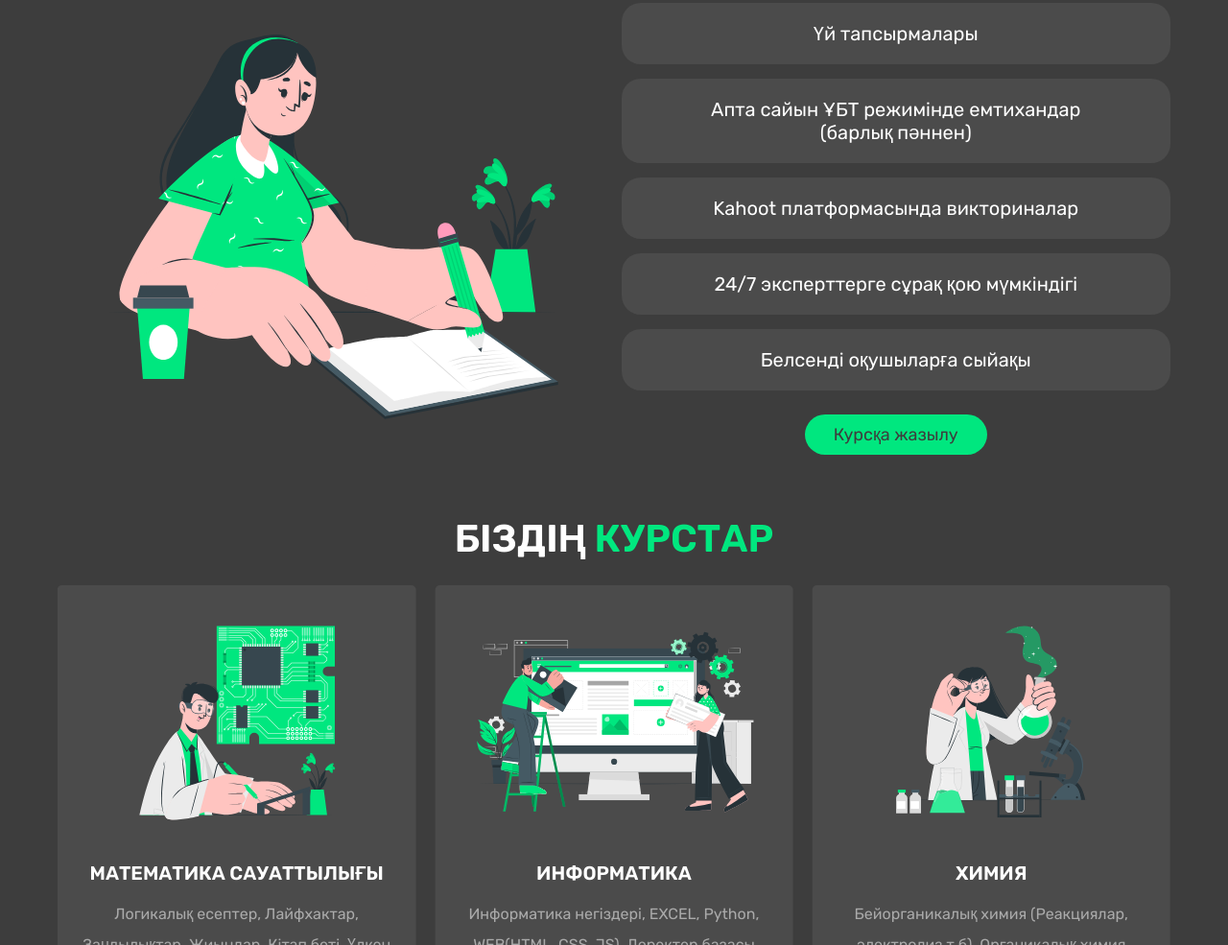
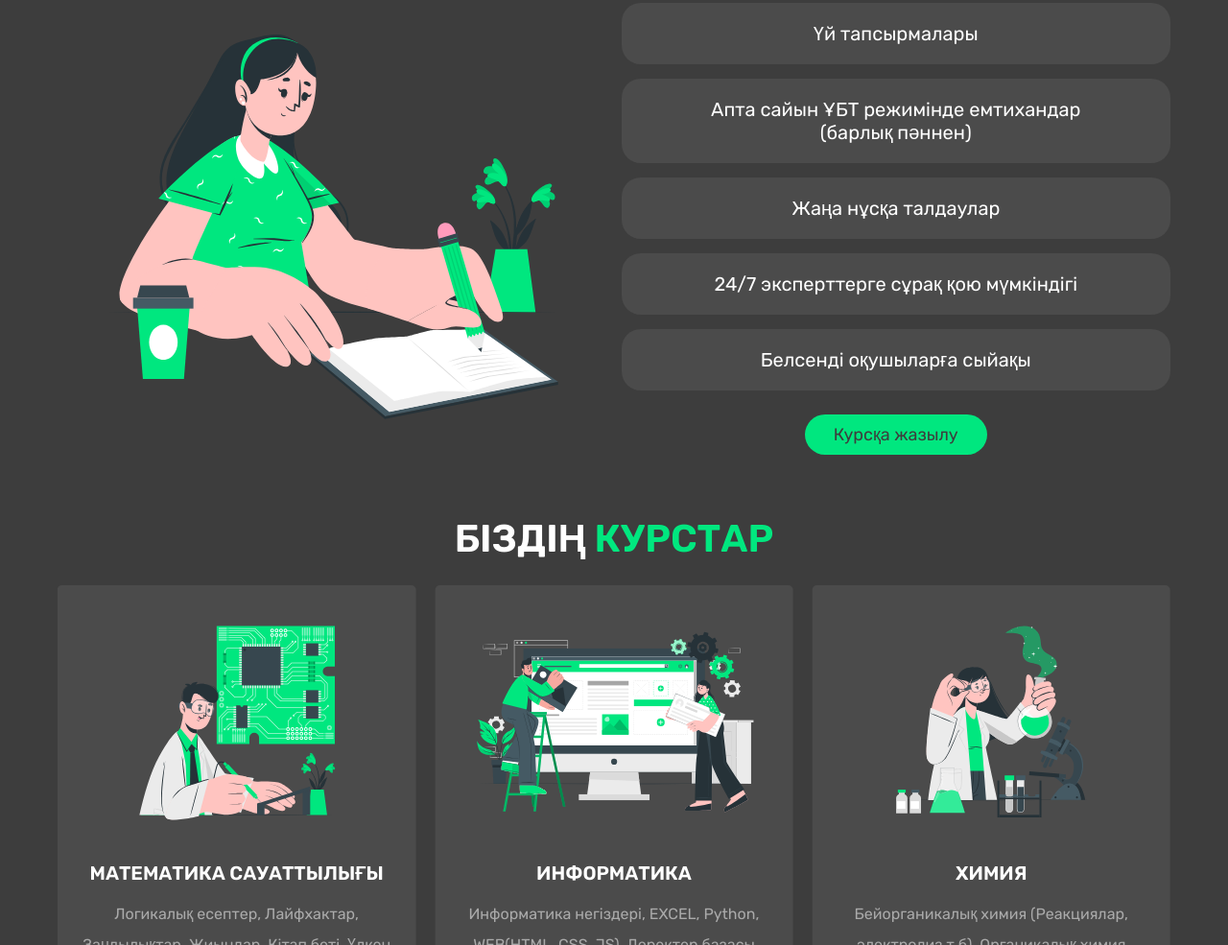
Before and after one commit to sparkasparkabumen/sparkasparkabumen, a plain HTML site: page index.html in a window 1280 px wide. Shown: the part 902-1887 px from the top of the page at 96% size. Drawn offline with nearby package versions, Linux system fonts and the light colour scheme.

Commit message:
Update index.html

```diff
--- a/index.html
+++ b/index.html
@@ -121,7 +121,7 @@
          <div class = 'features'>
             <span>Үй тапсырмалары</span>
             <span>Апта сайын ҰБТ режимінде емтихандар<br>(барлық пәннен)</span>
-            <span>Kahoot платформасында викториналар</span>
+            <span>Жаңа нұсқа талдаулар</span>
             <span>24/7 эксперттерге сұрақ қою мүмкіндігі</span>
             <span>Белсенді оқушыларға сыйақы</span>
          </div>
```
